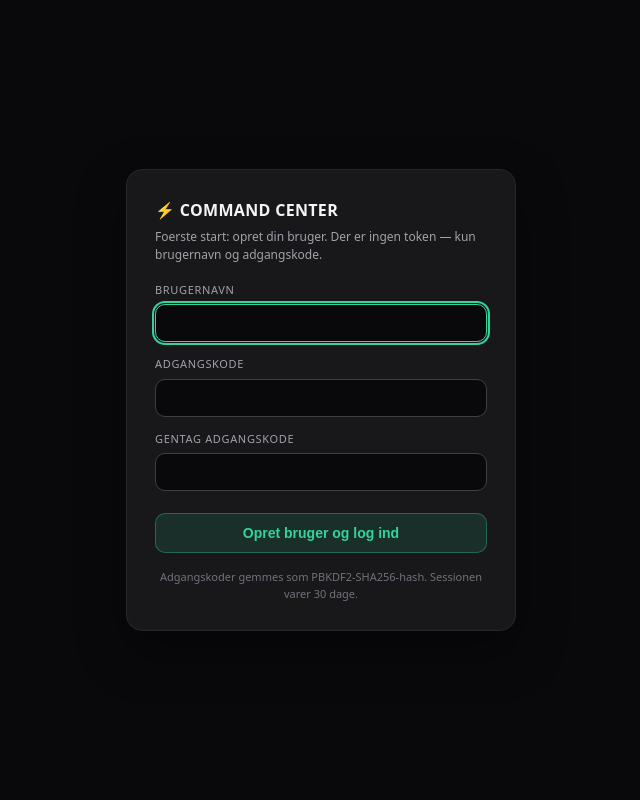
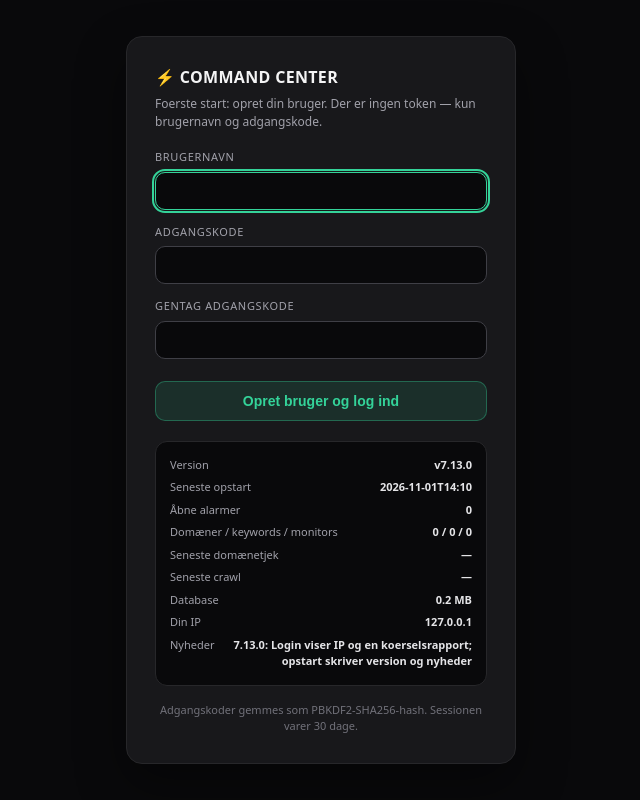
Before and after one commit to humle93/command-center, a FastAPI app: page /setup in a window 1280 px wide. Shown: the whole page, without its empty margins (319-959 px from the left). Run offline with FastAPI, Linux system fonts and the light colour scheme; data comes from the database, SQL or seed files in the repository; data that the repository does not hold is empty.

Commit message:
feat(login): version og nyheder ved opstart, login-IP og koerselsrapport
Opstarten skriver nu version + de nyeste aendringer til skaermen, startup.log og
/health, og alle start-/opdateringsscripts viser dem. Login registrerer IP paa
bruger, session og i login_attempts (vist under Brugere), og login-siden har en
kort koerselsrapport uden foelsomme data.

Generated with Codebuff 🤖
Co-Authored-By: Codebuff <noreply@codebuff.com>

```diff
--- a/app/main.py
+++ b/app/main.py
@@ -109,7 +109,40 @@ ALERT_MIN_SEVERITY = os.environ.get("ALERT_MIN_SEVERITY", "info").strip().lower(
 ALERT_QUIET_HOURS = os.environ.get("ALERT_QUIET_HOURS", "").strip()   # fx "23-7"; tom = slaaet fra
 ALERT_DEDUPE_MINUTES = int(os.environ.get("ALERT_DEDUPE_MINUTES", "180") or 180)
 
-APP_VERSION = "7.12.0"
+APP_VERSION = "7.13.0"
+
+# --- Nyheder: skrives ved opstart (skaerm + app/data/startup.log) og vises paa login-siden ---
+NEWEST = [
+    ("7.13.0", "Login viser IP og en koerselsrapport; opstart skriver version og nyheder"),
+    ("7.12.0", "Alarmer til e-mail, ntfy og signeret webhook - i koe med dedupe og stille timer"),
+    ("7.11.0", "Brugere med adgangskode, GitHub-opdatering med genstart, nginx/systemd"),
+]
+NEWEST_LINE = "Login: IP + sidste koersel i UI'et - opstart printer version og nyheder"
+
+
+def startup_banner(host: str = "", port: int | None = None) -> list:
+    """Linjer der vises ved opstart - samme indhold paa skaermen, i loggen og i /health."""
+    lines = [f"Command Center v{APP_VERSION}"]
+    for ver, text in NEWEST[:3]:
+        lines.append(f"  nyhed {ver}: {text}")
+    if host:
+        lines.append(f"  lytter paa {host}" + (f":{port}" if port else ""))
+    return lines
+
+
+def log_startup(host: str = "", port: int | None = None) -> str:
+    """Skriv version + nyheder ved opstart (stdout, app/data/startup.log og settings)."""
+    text = "\n".join(startup_banner(host, port))
+    print("[cc] " + text.replace("\n", "\n[cc] "), flush=True)
+    try:
+        os.makedirs(os.path.dirname(DB_PATH), exist_ok=True)
+        with open(os.path.join(os.path.dirname(DB_PATH), "startup.log"), "a") as f:
+            f.write(f"{now_iso()} {text}\n\n")
+        with get_db() as db:
+            db.execute("INSERT OR REPLACE INTO settings (key, value) VALUES ('last_start', ?)", (now_iso(),))
+    except Exception as e:
+        print("[cc] kunne ikke skrive startup-log:", repr(e), flush=True)
+    return text
 app = FastAPI(title="Command Center Engine", version=APP_VERSION)
 # Git does not keep empty folders, so a fresh clone has no app/static: create it or startup fails.
 os.makedirs(STATIC_DIR, exist_ok=True)
@@ -333,7 +366,15 @@ def init_db():
             user_id INTEGER NOT NULL,
             created_at TEXT,
             last_seen TEXT,
-            expires_at TEXT
+            expires_at TEXT,
+            ip TEXT
+        );
+        CREATE TABLE IF NOT EXISTS login_attempts (
+            id INTEGER PRIMARY KEY AUTOINCREMENT,
+            username TEXT,
+            ip TEXT,
+            ok INTEGER DEFAULT 0,
+            created_at TEXT
         );
         CREATE TABLE IF NOT EXISTS alert_outbox (
             id INTEGER PRIMARY KEY AUTOINCREMENT,
@@ -380,11 +421,16 @@ def migrate_db():
             "seopages": ["content_hash", "redirects"],
             "crawl_runs": ["sitemap_broken", "sitemap_missing"],
             "monitors": ["last_value"],
+            "users": ["last_login_ip", "last_login_at"],
+            "sessions": ["ip"],
         }.items():
             existing = [r[1] for r in db.execute(f"PRAGMA table_info({table})").fetchall()]
             for c in want:
                 if c not in existing:
                     db.execute(f"ALTER TABLE {table} ADD COLUMN {c} TEXT")
+        db.execute("""CREATE TABLE IF NOT EXISTS login_attempts (
+            id INTEGER PRIMARY KEY AUTOINCREMENT, username TEXT, ip TEXT, ok INTEGER DEFAULT 0, created_at TEXT
+        )""")
         # v7.12: eksisterende installationer faar outbox-tabellen her (init_db rammer kun nye DB'er).
         db.execute("""CREATE TABLE IF NOT EXISTS alert_outbox (
             id INTEGER PRIMARY KEY AUTOINCREMENT, event_id TEXT, alarm_id INTEGER, dedupe_key TEXT,
@@ -518,14 +564,66 @@ def create_user(username: str, password: str) -> int:
         return cur.lastrowid
 
 
-def start_session(user_id: int) -> str:
+def client_ip(request: Request) -> str:
+    """Klientens IP. uvicorn --proxy-headers saetter client.host ud fra X-Forwarded-For;
+    vi laeser headeren selv som reserve (foerste hop) og falder tilbage til socket-adressen."""
+    fwd = (request.headers.get("x-forwarded-for") or "").split(",")[0].strip()
+    host = request.client.host if request.client else ""
+    return (fwd or host or "ukendt")[:64]
+
+
+def record_login(ip: str, username: str, ok: bool):
+    """Log hvert login-forsoeg (ok/fejl) med IP - vist under Brugere og brugt i koerselsrapporten."""
+    try:
+        with get_db() as db:
+            db.execute("INSERT INTO login_attempts (username, ip, ok, created_at) VALUES (?,?,?,?)",
+                       ((username or "")[:64], (ip or "")[:64], 1 if ok else 0, now_iso()))
+            db.execute("DELETE FROM login_attempts WHERE created_at < ?",
+                       ((datetime.now() - timedelta(days=30)).isoformat(timespec="seconds"),))
+    except Exception:
+        pass
+
+
+def start_session(user_id: int, ip: str = "") -> str:
     sid = secrets.token_urlsafe(32)
     expires = (datetime.now() + timedelta(seconds=SESSION_MAX_AGE)).isoformat(timespec="seconds")
     with get_db() as db:
         db.execute("DELETE FROM sessions WHERE expires_at < ?", (now_iso(),))
-        db.execute("INSERT INTO sessions (id, user_id, created_at, last_seen, expires_at) VALUES (?,?,?,?,?)",
-                   (_session_key(sid), user_id, now_iso(), now_iso(), expires))
+        db.execute("INSERT INTO sessions (id, user_id, created_at, last_seen, expires_at, ip) VALUES (?,?,?,?,?,?)",
+                   (_session_key(sid), user_id, now_iso(), now_iso(), expires, ip or ""))
     return sid
+
+
+def last_run_report() -> dict:
+    """Kort, ikke-foelsom status til login-siden: version, sidste koersel og taellinger.
+    Ingen alarmtekster eller brugernavne - siden er offentlig."""
+    report = {"version": APP_VERSION, "commit": "", "last_start": "", "generated": now_iso(),
+              "alarms_open": 0, "alarms_critical": 0, "domains": 0, "keywords": 0, "monitors": 0,
+              "last_domain_check": "", "last_crawl": "", "last_login": "", "db_mb": None,
+              "newest": [f"{v}: {t}" for v, t in NEWEST[:2]]}
+    try:
+        report["commit"] = deployed_commit()
+    except Exception:
+        pass
+    try:
+        with get_db() as db:
+            def one(sql, *args):
+                row = db.execute(sql, args).fetchone()
+                return (row[0] if row else None)
+            report["alarms_open"] = one("SELECT COUNT(*) FROM alarms WHERE resolved=0") or 0
+            report["alarms_critical"] = one("SELECT COUNT(*) FROM alarms WHERE resolved=0 AND severity='kritisk'") or 0
+            report["domains"] = one("SELECT COUNT(*) FROM domains") or 0
+            report["keywords"] = one("SELECT COUNT(*) FROM keywords") or 0
+            report["monitors"] = one("SELECT COUNT(*) FROM monitors") or 0
+            report["last_domain_check"] = one("SELECT MAX(last_checked) FROM domains") or ""
+            report["last_crawl"] = one("SELECT MAX(started_at) FROM crawl_runs") or ""
+            report["last_login"] = one("SELECT MAX(created_at) FROM login_attempts WHERE ok=1") or ""
+            row = db.execute("SELECT value FROM settings WHERE key='last_start'").fetchone()
+            report["last_start"] = row["value"] if row and row["value"] else ""
+        report["db_mb"] = round(os.path.getsize(DB_PATH) / 1048576, 1) if os.path.exists(DB_PATH) else None
+    except Exception:
+        pass
+    return report
 
 
 def end_session(sid: str):
@@ -589,7 +687,9 @@ async def auth_middleware(request: Request, call_next):
 async def setup_page(request: Request):
     if user_count() > 0:
         return RedirectResponse("/login", status_code=303)
-    return templates.TemplateResponse("login.html", {"request": request, "mode": "setup", "error": "", "username": ""})
+    return templates.TemplateResponse("login.html", {"request": request, "mode": "setup", "error": "", "username": "",
+                                                     "report": last_run_report(), "client_ip": client_ip(request),
+                                                     "app_version": APP_VERSION})
 
 
 @app.post("/setup")
@@ -613,23 +713,30 @@ async def setup_user(request: Request):
         except sqlite3.IntegrityError:
             err = "Brugernavnet er allerede taget"
     if not user_id:
-        return templates.TemplateResponse("login.html", {"request": request, "mode": "setup",
-                                                         "username": username, "error": err}, status_code=400)
+        return templates.TemplateResponse("login.html", {"request": request, "mode": "setup", "username": username,
+                                                         "error": err, "report": last_run_report(),
+                                                         "client_ip": client_ip(request),
+                                                         "app_version": APP_VERSION}, status_code=400)
+    ip = client_ip(request)
     with get_db() as db:
         add_alarm(db, "brugere", f"Foerste bruger '{username}' oprettet", "info")
-    return session_redirect(request, start_session(user_id))
+        db.execute("UPDATE users SET last_login_ip=?, last_login_at=? WHERE id=?", (ip, now_iso(), user_id))
+    record_login(ip, username, True)
+    return session_redirect(request, start_session(user_id, ip))
 
 
 @app.get("/login", response_class=HTMLResponse)
 async def login_page(request: Request):
     if user_count() == 0:
         return RedirectResponse("/setup", status_code=303)
-    return templates.TemplateResponse("login.html", {"request": request, "mode": "login", "error": "", "username": ""})
+    return templates.TemplateResponse("login.html", {"request": request, "mode": "login", "error": "", "username": "",
+                                                     "report": last_run_report(), "client_ip": client_ip(request),
+                                                     "app_version": APP_VERSION})
 
 
 @app.post("/login")
 async def login(request: Request):
-    ip = request.client.host if request.client else "ukendt"
+    ip = client_ip(request)
     now = time.time()
     fails, locked_until = _LOGIN_FAILS.get(ip, (0, 0.0))
     if locked_until > now:
@@ -642,13 +749,19 @@ async def login(request: Request):
         user = db.execute("SELECT id, username, password_hash FROM users WHERE username=?", (username,)).fetchone()
     if user and verify_password(password, user["password_hash"]):
         _LOGIN_FAILS.pop(ip, None)
-        return session_redirect(request, start_session(user["id"]))
+        with get_db() as db:
+            db.execute("UPDATE users SET last_login_ip=?, last_login_at=? WHERE id=?", (ip, now_iso(), user["id"]))
+        record_login(ip, username, True)
+        return session_redirect(request, start_session(user["id"], ip))
+    record_login(ip, username, False)
     fails += 1
     _LOGIN_FAILS[ip] = (0, now + _LOGIN_LOCK_SECONDS) if fails >= _LOGIN_MAX_FAILS else (fails, locked_until)
     if len(_LOGIN_FAILS) > 2000:  # undgaa at listen vokser ubegraenset
         _LOGIN_FAILS.clear()
     return templates.TemplateResponse("login.html", {"request": request, "mode": "login", "username": username,
-                                                     "error": "Forkert brugernavn eller adgangskode"}, status_code=401)
+                                                     "error": "Forkert brugernavn eller adgangskode", "ip": ip,
+                                                     "report": last_run_report(), "client_ip": ip,
+                                                     "app_version": APP_VERSION}, status_code=401)
 
 
 @app.get("/logout")
@@ -3415,7 +3528,8 @@ async def dashboard(request: Request):
         strategy_row = db.execute("SELECT value FROM settings WHERE key='active_strategy'").fetchone()
         check_row = db.execute("SELECT value FROM settings WHERE key='strategy_check'").fetchone()
         sgap_row = db.execute("SELECT value FROM settings WHERE key='sgap_snapshot'").fetchone()
-        users = db.execute("SELECT id, username, created_at FROM users ORDER BY id").fetchall()
+        users = db.execute("SELECT id, username, created_at, last_login_ip, last_login_at FROM users ORDER BY id").fetchall()
+        login_rows = db.execute("SELECT username, ip, ok, created_at FROM login_attempts ORDER BY id DESC LIMIT 8").fetchall()
         update_row = db.execute("SELECT value FROM settings WHERE key='github_update'").fetchone()
         alert_outbox = {r["state"]: r["n"] for r in
                         db.execute("SELECT state, COUNT(*) AS n FROM alert_outbox GROUP BY state").fetchall()}
@@ -3456,6 +3570,10 @@ async def dashboard(request: Request):
         "task_estimates": TASK_ESTIMATES,
         "current_commit": deployed_commit(),
         "users": users,
+        "login_rows": login_rows,
+        "app_version": APP_VERSION,
+        "newest": NEWEST,
+        "client_ip": client_ip(request),
         "seo_pages": seo_pages,
         "monitors": monitors,
         "ideas": ideas,
@@ -3608,6 +3726,8 @@ async def health():
         "telegram": bool(TELEGRAM_BOT_TOKEN and TELEGRAM_CHAT_ID),
         "auth": "users",
         "users": user_count(),
+        "newest": [f"{v}: {t}" for v, t in NEWEST[:3]],
+        "started_at": last_run_report().get("last_start", ""),
     }
     return JSONResponse(body, status_code=503 if status == "kritisk" else 200)
 
@@ -3636,6 +3756,10 @@ async def job_check_keywords():
 
 @asynccontextmanager
 async def lifespan(app_: FastAPI):
+    try:
+        log_startup(os.environ.get("CC_HOST", ""), os.environ.get("CC_PORT") and int(os.environ.get("CC_PORT")))
+    except Exception:
+        pass
     try:
         scheduler.add_job(job_check_domains, IntervalTrigger(hours=6), id="domain_checks", replace_existing=True, max_instances=1, coalesce=True)
         scheduler.add_job(job_check_keywords, CronTrigger(hour=6, minute=0), id="keyword_checks", replace_existing=True, max_instances=1, coalesce=True)
--- a/app/templates/login.html
+++ b/app/templates/login.html
@@ -28,6 +28,10 @@
       .error { margin: 0 0 6px; padding: 9px 11px; font-size: 12px; color: #fda4af;
                background: rgba(244,63,94,.09); border: 1px solid rgba(244,63,94,.35); border-radius: 10px; }
       .foot { margin: 16px 0 0; font-size: 11px; color: #71717a; text-align: center; }
+      .report { margin: 20px 0 0; padding: 12px 14px; background: #09090b; border: 1px solid #27272a; border-radius: 12px; }
+      .report .row { display: flex; justify-content: space-between; gap: 10px; font-size: 11px; padding: 3px 0; color: #a1a1aa; }
+      .report .row b { color: #e4e4e7; font-weight: 600; text-align: right; }
+      .report .row b.warn { color: #fbbf24; }
     </style>
 </head>
 <body>
@@ -53,6 +57,19 @@
         {% endif %}
         <button type="submit">{{ 'Opret bruger og log ind' if mode == 'setup' else 'Log ind' }}</button>
     </form>
+    {% if report %}
+    <div class="report">
+      <div class="row"><span>Version</span><b>v{{ report.version }}{% if report.commit %} · {{ report.commit[:7] }}{% endif %}</b></div>
+      <div class="row"><span>Seneste opstart</span><b>{{ (report.last_start or '—')[0:16] }}</b></div>
+      <div class="row"><span>Åbne alarmer</span><b{% if report.alarms_open %} class="warn"{% endif %}>{{ report.alarms_open }}{% if report.alarms_critical %} ({{ report.alarms_critical }} kritiske){% endif %}</b></div>
+      <div class="row"><span>Domæner / keywords / monitors</span><b>{{ report.domains }} / {{ report.keywords }} / {{ report.monitors }}</b></div>
+      <div class="row"><span>Seneste domænetjek</span><b>{{ (report.last_domain_check or '—')[0:16] }}</b></div>
+      <div class="row"><span>Seneste crawl</span><b>{{ (report.last_crawl or '—')[0:16] }}</b></div>
+      <div class="row"><span>Database</span><b>{{ report.db_mb ~ ' MB' if report.db_mb is not none else '—' }}</b></div>
+      <div class="row"><span>Din IP</span><b>{{ client_ip }}</b></div>
+      <div class="row"><span>Nyheder</span><b>{{ report.newest[0] if report.newest else '—' }}</b></div>
+    </div>
+    {% endif %}
     <p class="foot">Adgangskoder gemmes som PBKDF2-SHA256-hash. Sessionen varer 30 dage.</p>
 </div>
 </body>
```
Also changed, not shown: CLAUDE.md (+10 -1 lines), app/templates/dashboard.html (+21 -1 lines), docs/Command_Center_Bruger_og_Systemmanual.md (+15 -0 lines), docs/Command_Center_Dokumentation.md (+13 -0 lines), tests/test_v8_features.py (+43 -0 lines), README.md, 6 other files.
